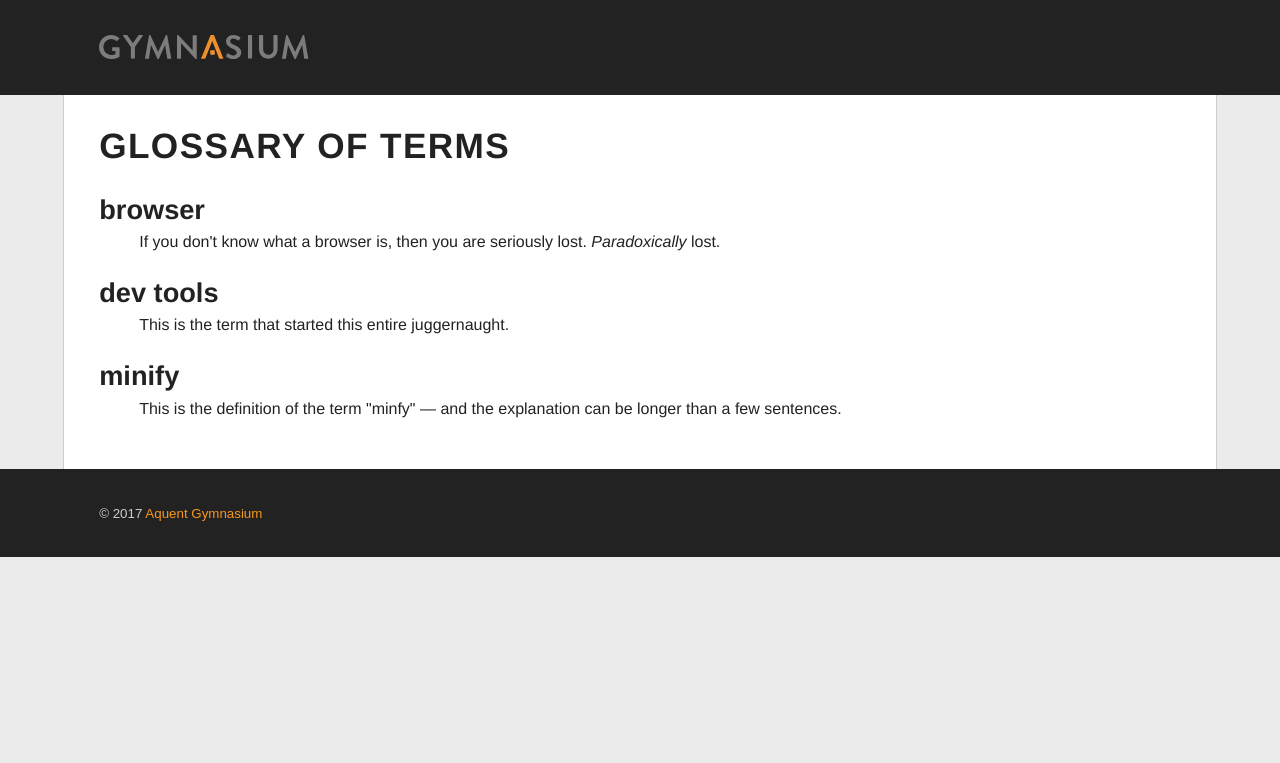
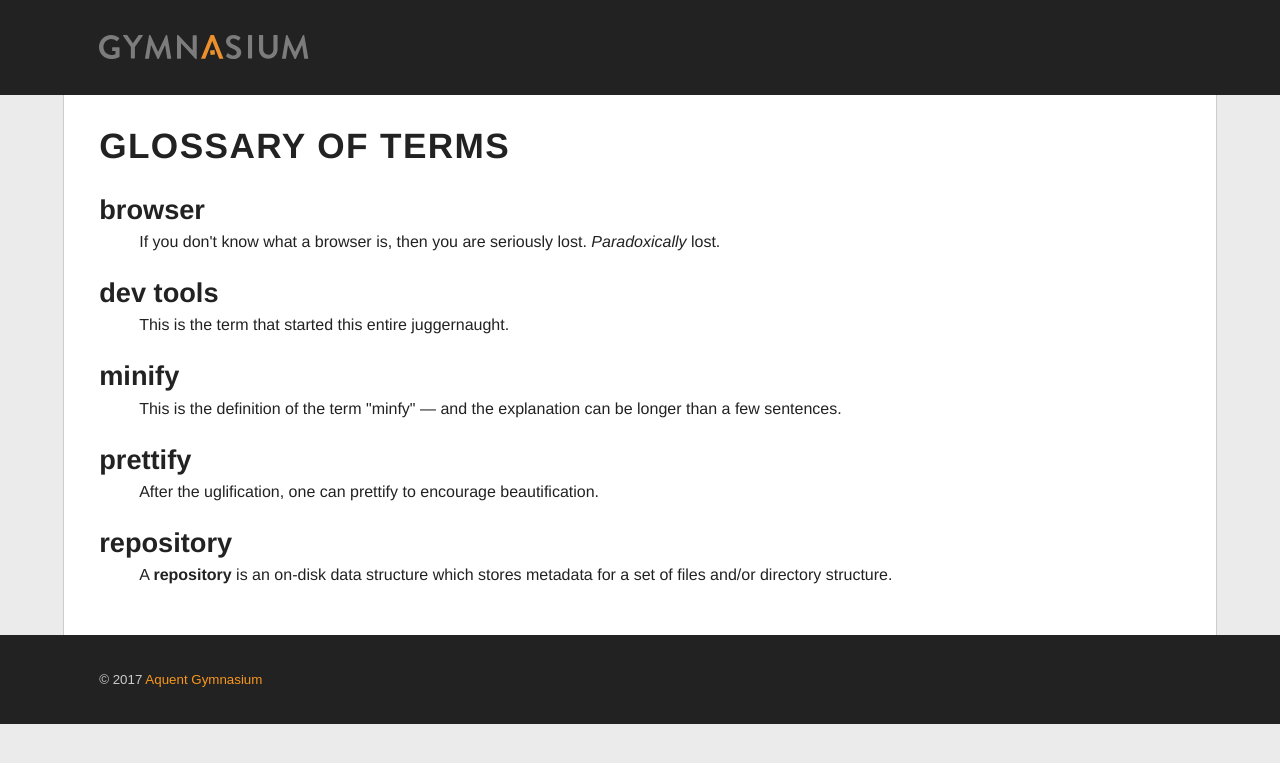
Before and after one commit to gymnasium/Glossary, a Jekyll site: the page built from index.md, in a window 1280 px wide. Shown: the top 763 px of the page. Built offline with Jekyll 4.4.1, drawn with Linux system fonts in a browser that asks for light colours; nearby versions of some CDN libraries; some web fonts are replaced.

Commit message:
sort glossary terms alphabetically

```diff
--- a/_data/glossary.yml
+++ b/_data/glossary.yml
@@ -1,5 +1,11 @@
+- term: prettify
+  def: After the uglification, one can prettify to encourage beautification.
+
 - term: browser
   def: If you don't know what a browser is, then you are seriously lost. <em>Paradoxically</em> lost.
+
+- term: repository
+  def: A <strong>repository</strong> is an on-disk data structure which stores metadata for a set of files and/or directory structure.
 
 - term: dev tools
   def: This is the term that started this entire juggernaught.
--- a/index.md
+++ b/index.md
@@ -8,7 +8,8 @@ title: Aquent Gymnasium | Glossary
 </header>
 
 <dl class="glossary">
-{% for term in site.data.glossary %}
+{% assign sorted_terms = site.data.glossary | sort: 'term' %}
+{% for term in sorted_terms %}
     <dt>{{ term.term }}</dt>
     <dd>{{ term.def }}</dd>
 {% endfor %}
```
